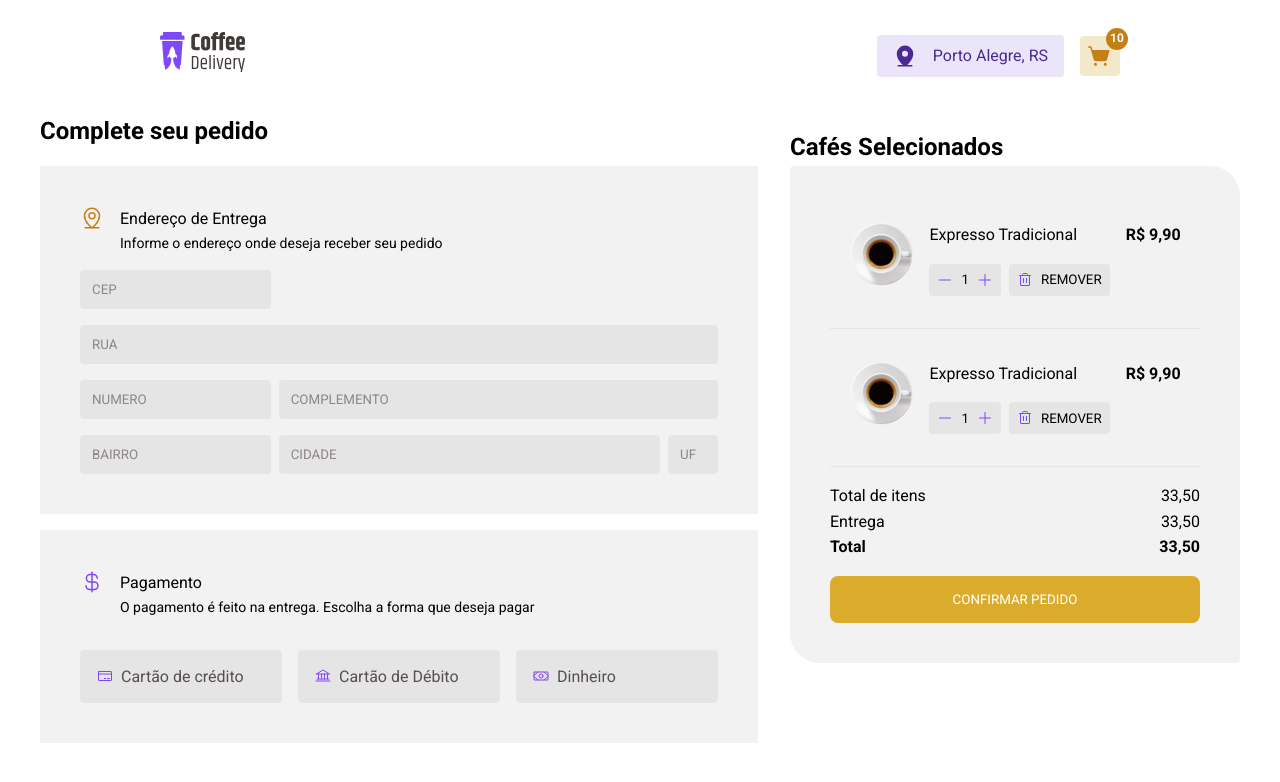
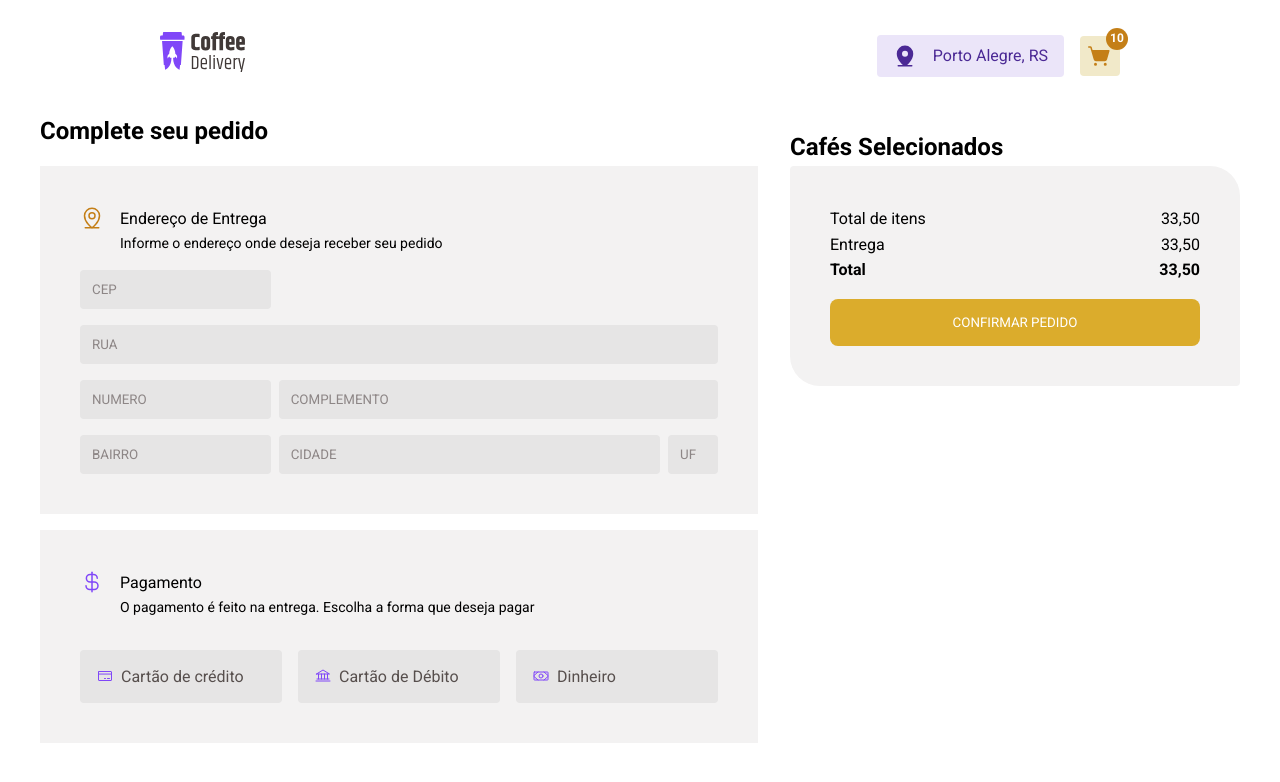
Before and after one commit to ThomasDixini/CoffeeDelivery, a React (Vite) app: page /checkout in a window 1280 px wide. Shown: the top 782 px of the page. Built offline with nearby package versions, Linux system fonts and the light colour scheme.

Commit message:
feat(carrinho): adicionando items
Adicionando items a um estado do total de items, para renderizar no carrinho de compras.

```diff
--- a/src/contexts/CoffeesContext.tsx
+++ b/src/contexts/CoffeesContext.tsx
@@ -14,7 +14,7 @@ import Havaiano from '../assets/Havaiano.svg'
 import Árabe from '../assets/Árabe.svg'
 import Irlandês from '../assets/Irlandês.svg'
 
-interface CoffeeType {
+export interface CoffeeType {
     id: number
     img_item: string
     type: string[]
@@ -29,7 +29,9 @@ interface CoffeesContextProviderProps{
 }
 
 interface CoffeesContextData {
-    coffeeList: Array<CoffeeType>;
+    coffeeList: CoffeeType[];
+    totalItensSelectedForBuy: CoffeeType[];
+    addItemOnCart: (item: CoffeeType) => void;
 }
 
 export const CoffeesContext = createContext({} as CoffeesContextData);
@@ -169,8 +171,19 @@ export function CoffeesContextProvider({ children }: CoffeesContextProviderProps
         }
       ])
 
+    const [totalItensSelectedForBuy, setTotalItensSelectedForBuy] = useState<CoffeeType[]>([])
+
+      function addItemOnCart(item: CoffeeType) {
+        const itemAlreadyExists = totalItensSelectedForBuy.find(itemSelected => itemSelected.id == item.id)
+        if(itemAlreadyExists) {
+            return
+        } else {
+            setTotalItensSelectedForBuy(state => [...state, item])
+        }
+      }
+
     return(
-        <CoffeesContext.Provider value={{coffeeList}}>
+        <CoffeesContext.Provider value={{coffeeList,totalItensSelectedForBuy,addItemOnCart}}>
             {children}
         </CoffeesContext.Provider>
     );
--- a/src/pages/Checkout/Checkout.tsx
+++ b/src/pages/Checkout/Checkout.tsx
@@ -16,11 +16,12 @@ import {
   Plus,
   Trash,
 } from 'phosphor-react'
-import { useState } from 'react'
-import expresso from '../../assets/expresso.svg'
+import { useContext, useState } from 'react'
+import { CoffeesContext } from '../../contexts/CoffeesContext'
 
 export function Checkout() {
   const [cardButtonType, setCardButtonType] = useState('')
+  const { totalItensSelectedForBuy } = useContext(CoffeesContext)
 
   function handleSelectButton(type: string) {
     if(cardButtonType == type) {
@@ -104,14 +105,17 @@ export function Checkout() {
         <h1> Cafés Selecionados </h1>
         <div className="checkoutContainer">
           <form action="">
-            <article>
-              <img src={expresso} alt="" />
+            {
+              totalItensSelectedForBuy.map(item => {
+                  return(
+                    <article key={item.id}>
+                        <img src={item.img_item} alt="" />
                         <div>
-                <p> Expresso Tradicional </p>
+                          <p> {item.title} </p>
                           <div className="item-buttons">
                             <button type="button">
                               {' '}
-                    <Minus size={16} /> 1 <Plus size={16} />{' '}
+                              <Minus size={16} /> {item.quantity} <Plus size={16} />{' '}
                             </button>
                             <button type="button">
                               {' '}
@@ -119,25 +123,11 @@ export function Checkout() {
                             </button>
                           </div>
                         </div>
-              <strong> R$ 9,90</strong>
+                        <strong> {item.price} </strong>
                       </article>
-            <article>
-              <img src={expresso} alt="" />
-              <div>
-                <p> Expresso Tradicional </p>
-                <div className="item-buttons">
-                  <button type="button">
-                    {' '}
-                    <Minus size={16} /> 1 <Plus size={16} />{' '}
-                  </button>
-                  <button type="button">
-                    {' '}
-                    <Trash size={16} /> REMOVER{' '}
-                  </button>
-                </div>
-              </div>
-              <strong> R$ 9,90</strong>
-            </article>
+                  );
+              })
+            }
             <span> Total de itens </span>
             <span> Entrega </span>
             <strong> Total </strong>
--- a/src/pages/Home/Home.tsx
+++ b/src/pages/Home/Home.tsx
@@ -18,20 +18,20 @@ import {
 import copo from '../../assets/copo.svg'
 
 import { useContext, useState } from 'react'
-import { CoffeesContext } from '../../contexts/CoffeesContext'
+import { CoffeeType, CoffeesContext } from '../../contexts/CoffeesContext'
 
 
 
 export function Home() {
 
-  const [totalItensSelectedForBuy, setTotalItensSelectedForBuy] = useState([])
   const [quantityItem, setQuantityItem] = useState(0)
-  const { coffeeList } = useContext(CoffeesContext)
+  const { coffeeList, addItemOnCart } = useContext(CoffeesContext)
 
   function handleIncrementItem(id: number) {
     coffeeList.map(coffee => {
       if(coffee.id === id) {
         setQuantityItem(coffee.quantity += 1)
+        addItemOnCart(coffee)
         return {...coffee, quantity: quantityItem}
       } else {
         return coffee
```
Lines whose indentation alone changed are shown as unchanged.
